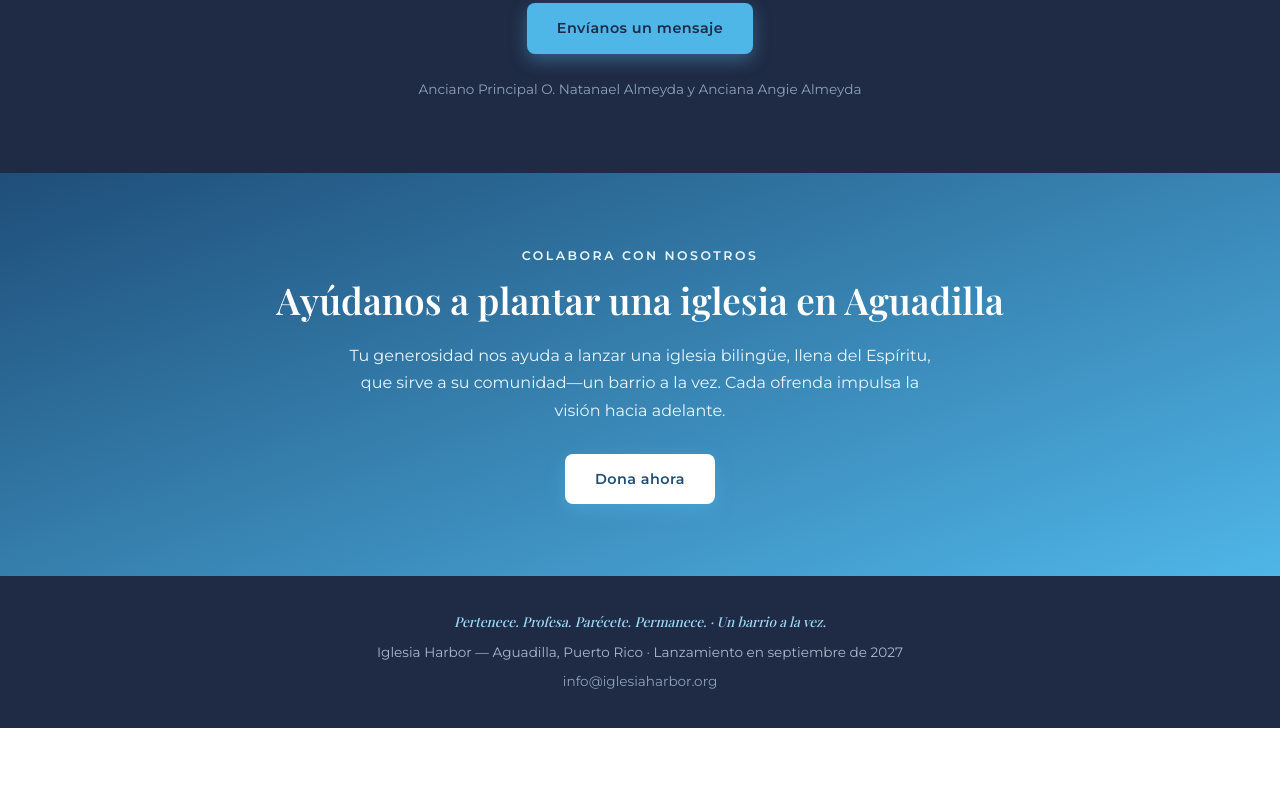
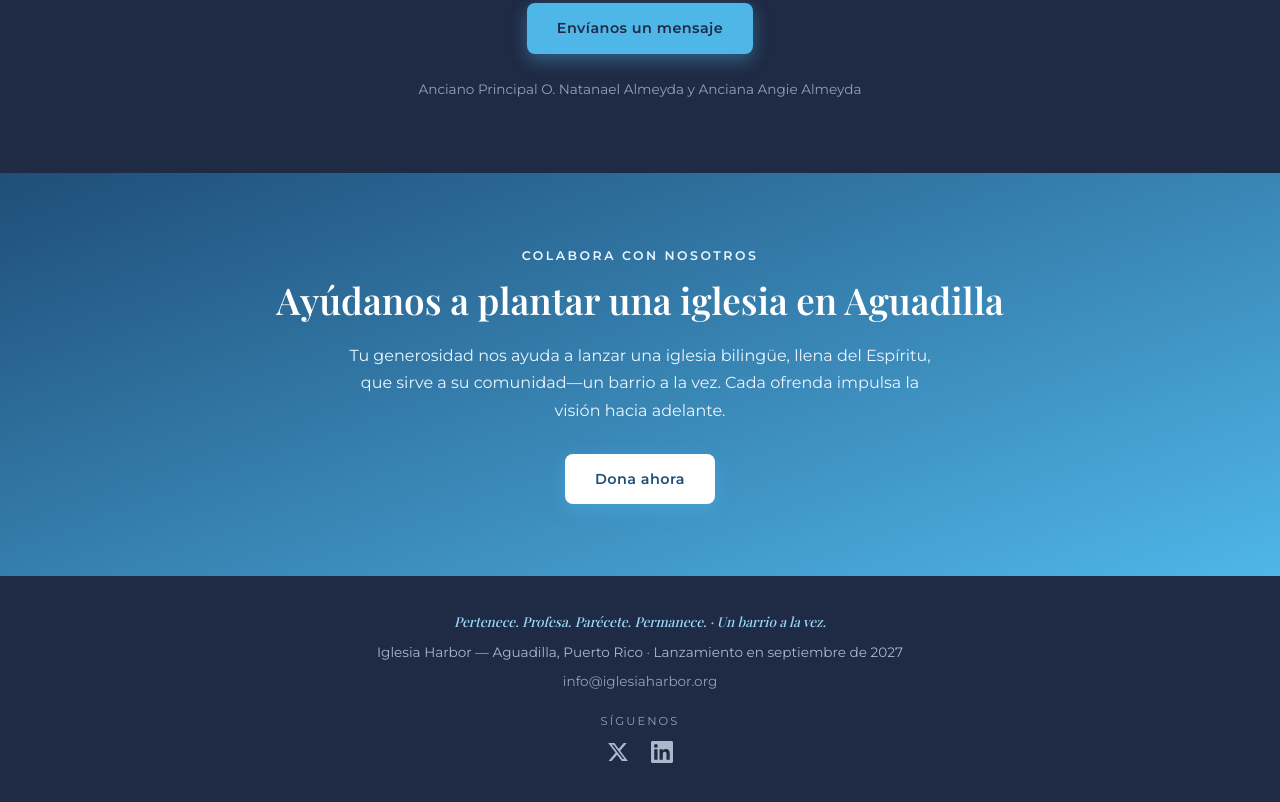
Before and after one commit to almeyda-bot/iglesia-harbor, a plain HTML site: page index.es.html in a window 1280 px wide. Shown: the part 2287-3089 px from the top of the page. Before the commit the page ends 3015 px from the top, so only its background shows below. Drawn offline with nearby package versions, Linux system fonts and the light colour scheme.

Commit message:
Add files via upload
Add Follow Us footer with X and LinkedIn icons

```diff
--- a/index.es.html
+++ b/index.es.html
@@ -85,6 +85,11 @@
 
   footer{background:var(--navy);color:#aab8c9;text-align:center;padding:34px 24px;font-size:.85rem;}
   footer .tag{font-family:'Playfair Display',serif;font-style:italic;color:var(--light);margin-bottom:8px;}
+  footer .follow{margin-top:18px;}
+  footer .follow .follow-label{display:block;font-size:.72rem;letter-spacing:.18em;text-transform:uppercase;color:#8ea3b8;margin-bottom:10px;}
+  footer .follow a{color:#aab8c9;display:inline-flex;margin:0 9px;transition:color .2s,transform .2s;}
+  footer .follow a:hover{color:var(--sky);transform:translateY(-2px);}
+  footer .follow svg{width:22px;height:22px;}
 </style>
 </head>
 <body>
@@ -187,6 +192,11 @@
   <div class="tag">Pertenece. Profesa. Parécete. Permanece. &middot; Un barrio a la vez.</div>
   <div>Iglesia Harbor &mdash; Aguadilla, Puerto Rico &middot; Lanzamiento en septiembre de 2027</div>
   <div style="margin-top:6px;"><a href="mailto:info@iglesiaharbor.org" style="color:#8ea3b8;">info@iglesiaharbor.org</a></div>
+  <div class="follow">
+    <span class="follow-label">Síguenos</span>
+    <a href="https://x.com/iglesiaharborpr" target="_blank" rel="noopener" aria-label="Iglesia Harbor on X"><svg viewBox="0 0 24 24" fill="currentColor"><path d="M18.244 2.25h3.308l-7.227 8.26 8.502 11.24H16.17l-5.214-6.817L4.99 21.75H1.68l7.73-8.835L1.254 2.25H8.08l4.713 6.231zm-1.161 17.52h1.833L7.084 4.126H5.117z"/></svg></a>
+    <a href="https://www.linkedin.com/company/iglesia-harbor" target="_blank" rel="noopener" aria-label="Iglesia Harbor on LinkedIn"><svg viewBox="0 0 24 24" fill="currentColor"><path d="M20.447 20.452h-3.554v-5.569c0-1.328-.027-3.037-1.852-3.037-1.853 0-2.136 1.445-2.136 2.939v5.667H9.351V9h3.414v1.561h.046c.477-.9 1.637-1.85 3.37-1.85 3.601 0 4.267 2.37 4.267 5.455v6.286zM5.337 7.433a2.062 2.062 0 01-2.063-2.065 2.064 2.064 0 112.063 2.065zm1.782 13.019H3.555V9h3.564v11.452zM22.225 0H1.771C.792 0 0 .774 0 1.729v20.542C0 23.227.792 24 1.771 24h20.451C23.2 24 24 23.227 24 22.271V1.729C24 .774 23.2 0 22.225 0z"/></svg></a>
+  </div>
 </footer>
 
 </body>
```
Also changed, not shown: index.html (+10 -0 lines).
